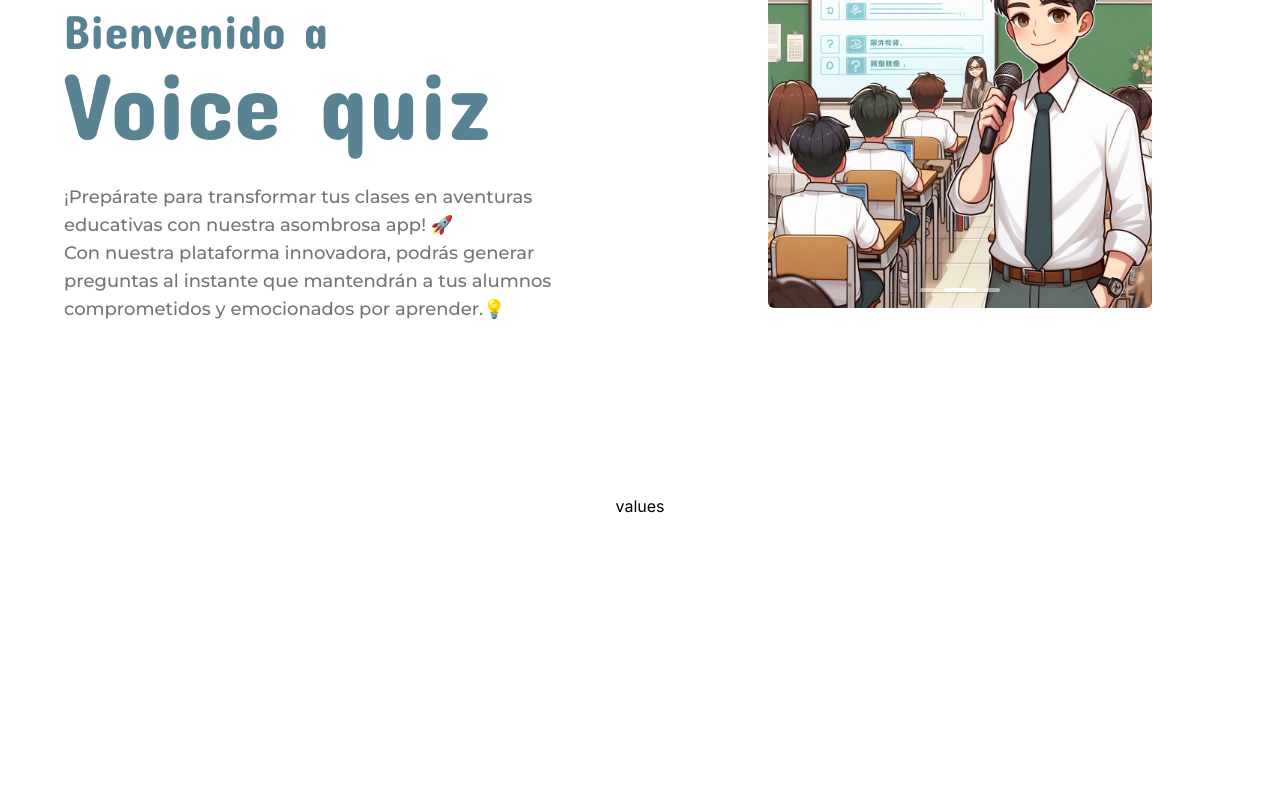
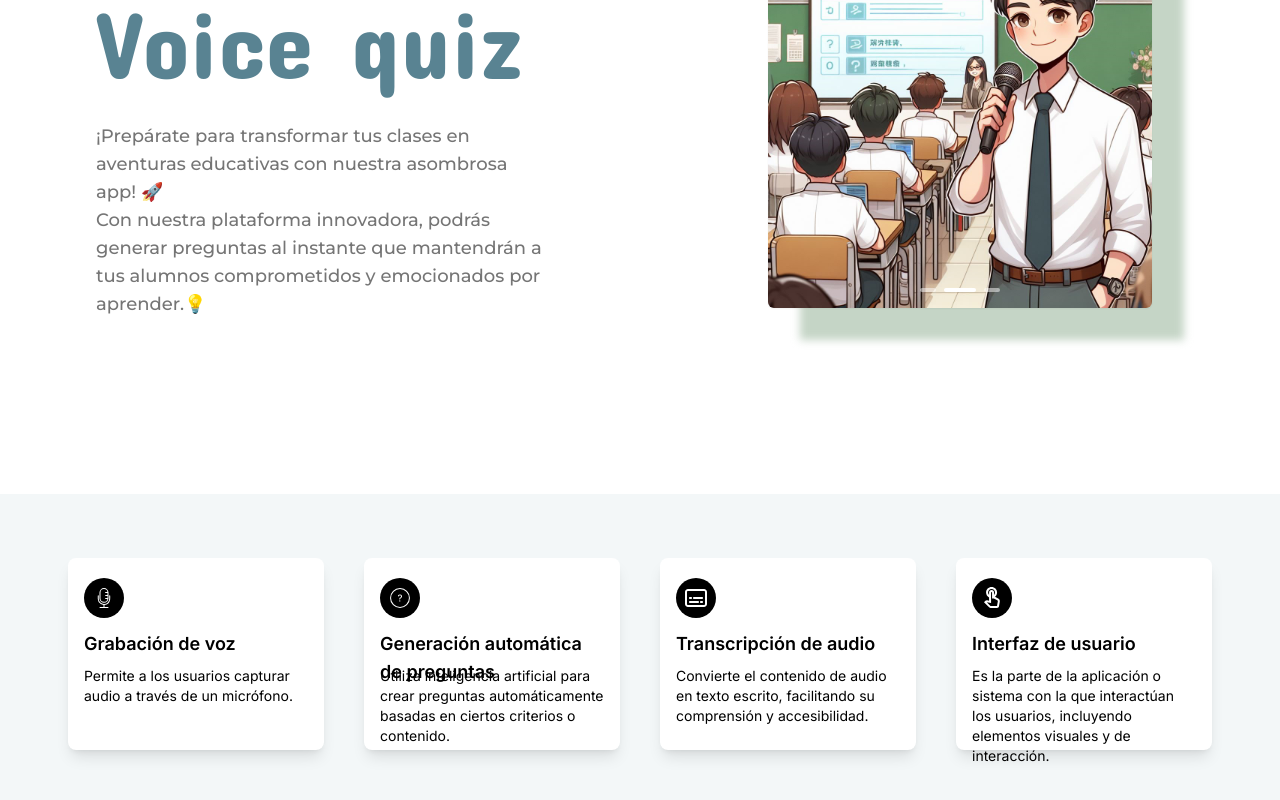
Before and after one commit to LuisSilvaB/voice-quiz-app, a React (Vite) app in the folder voice-quiz-front/: page / in a window 1280 px wide. Shown: the part 330-1130 px from the top of the page. Before the commit the page ends 848 px from the top, so only its background shows below. Built offline with nearby package versions, Linux system fonts and the light colour scheme.

Commit message:
feat(benefits): add new section Benefits

```diff
--- a/voice-quiz-front/src/App.tsx
+++ b/voice-quiz-front/src/App.tsx
@@ -7,7 +7,7 @@ import RoutesContainer from './routes/routes'
 function App() {
 
   return (
-    <div className='bg-white w-screen h-full min-h-screen items-center  flex flex-col m-0 p-0'>
+    <div className='bg-white w-full h-full min-h-screen items-center  flex flex-col m-0 p-0'>
       <div className='max-w-[1920px] w-full h-full m-0 p-0'>
         <Navbar />
         <RoutesContainer />
--- a/voice-quiz-front/src/pages/home/home.tsx
+++ b/voice-quiz-front/src/pages/home/home.tsx
@@ -4,14 +4,14 @@ import homeCarousel2 from "/public/home/home-carousel-2.jpg"
 import homeCarousel3 from "/public/home/home-carousel-3.jpg"
 import CarouserArrowLeft from "../../components/shared/carousel/carousel-arrow-left";
 import CarouserArrowRight from "../../components/shared/carousel/carousel-arrow-right";
-import Values from "./sections/values";
+import Benefits from "./sections/Benefits";
 export default function Home() {
   const homeCarouselImages:string[] = [homeCarousel1, homeCarousel2, homeCarousel3]
   return (
     <section className="relative box-border flex h-full w-full flex-col items-center justify-center text-black lg:mt-24 lg:flex-col">
       <div className="flex flex-row justify-center items-center">
-        <div className="absolute top-[40%] z-10 flex w-[90%] flex-1 items-center justify-center bg-white py-8 shadow-md lg:shadow-none lg:relative lg:h-[500px] lg:w-full">
-          <div className="h-[50%] w-[80%] ">
+        <div className="absolute top-[40%] z-10 flex w-[90%]  flex-1 items-center justify-center lg:items-start lg:pt-20 bg-white py-8 shadow-md lg:shadow-none lg:relative lg:h-[500px] lg:w-[40%] lg:top-0">
+          <div className="h-[50%] w-[80%] lg:w-[70%] ">
             <p className="font-concert text-2xl text-[#598392] lg:text-5xl">
               Bienvenido a <br />{" "}
               <span className="text-5xl lg:text-8xl">Voice quiz</span>{" "}
@@ -28,17 +28,18 @@ export default function Home() {
           </div>
         </div>
         <div className="flex flex-1 items-center justify-center">
-          <div className="w-full lg:h-[60%] lg:w-[60%] ">
+          <div className="relative w-full lg:h-[60%] lg:w-[60%] ">
             <CarouselComponent
-              tailwindStyle="w-full h-[220px] lg:w-full z-0 lg:h-full rounded-md"
+              tailwindStyle="w-full h-[220px] lg:w-full z-10 lg:h-full rounded-md shadow-sm"
               images={homeCarouselImages}
               arrowLeft={<CarouserArrowLeft />}
               arrowRight={<CarouserArrowRight />}
             />
+            <div className="absolute w-full h-full bg-[#c5d5c6] blur-sm top-8 -right-8 z-0" />
           </div>
         </div>
       </div>
-      <Values />
+      <Benefits />
     </section>
   );
 }
--- /dev/null
+++ b/voice-quiz-front/src/pages/home/sections/Benefits.tsx
@@ -0,0 +1,43 @@
+import { CiMicrophoneOn } from "react-icons/ci";
+import { CiCircleQuestion } from "react-icons/ci";
+import { CgTranscript } from "react-icons/cg";
+import { MdOutlineTouchApp } from "react-icons/md";
+
+const Benefits = () => {
+  return (
+    <div className="mt-32 h-[40vh] w-full bg-[#f3f7f8]">
+      <div className='flex flex-row gap-10 justify-center items-center w-full h-full'>
+        <div className='bg-white flex h-48 justify-center flex-col p-4 gap-3 rounded-lg w-[20%] shadow-lg hover:scale-105 transition-all'>
+          <div className="w-10 h-10 bg-black text-white flex justify-center items-center text-2xl rounded-full">
+            <CiMicrophoneOn />
+          </div>
+          <p className="text-lg font-semibold h-6">Grabación de voz</p>
+          <p className="text-sm h-16">Permite a los usuarios capturar audio a través de un micrófono.</p>
+        </div>
+        <div className="bg-white flex h-48 justify-center flex-col p-4 gap-3 rounded-lg w-[20%] shadow-lg hover:scale-105 transition-all">
+          <div className="w-10 h-10 bg-black text-white flex justify-center items-center text-2xl rounded-full">
+            <CiCircleQuestion />
+          </div>
+          <p className="text-lg font-semibold h-6">Generación automática de preguntas</p>
+          <p className="text-sm h-16">Utiliza inteligencia artificial para crear preguntas automáticamente basadas en ciertos criterios o contenido.</p>
+        </div>
+        <div className="bg-white flex h-48 justify-center flex-col p-4 gap-3 rounded-lg w-[20%] shadow-lg hover:scale-105 transition-all">
+          <div className="w-10 h-10 bg-black text-white flex justify-center items-center text-2xl rounded-full">
+            <CgTranscript />
+          </div>
+          <p className="text-lg font-semibold h-6">Transcripción de audio</p>
+          <p className="text-sm h-16">Convierte el contenido de audio en texto escrito, facilitando su comprensión y accesibilidad.</p>
+        </div>
+        <div className="bg-white flex h-48 justify-center flex-col p-4 gap-3 rounded-lg w-[20%] shadow-lg hover:scale-105 transition-all">
+          <div className="w-10 h-10 bg-black text-white flex justify-center items-center text-2xl rounded-full">
+            <MdOutlineTouchApp />
+          </div>
+          <p className="text-lg font-semibold h-6">Interfaz de usuario</p>
+          <p className="text-sm h-16">Es la parte de la aplicación o sistema con la que interactúan los usuarios, incluyendo elementos visuales y de interacción.</p>
+        </div>
+      </div>
+    </div>
+  );
+}
+
+export default Benefits
--- a/voice-quiz-front/src/pages/home/sections/values.tsx
+++ /dev/null
@@ -1,9 +0,0 @@
-import React from 'react'
-
-const Values = () => {
-  return (
-    <div className='mt-32'>values</div>
-  )
-}
-
-export default Values
```
